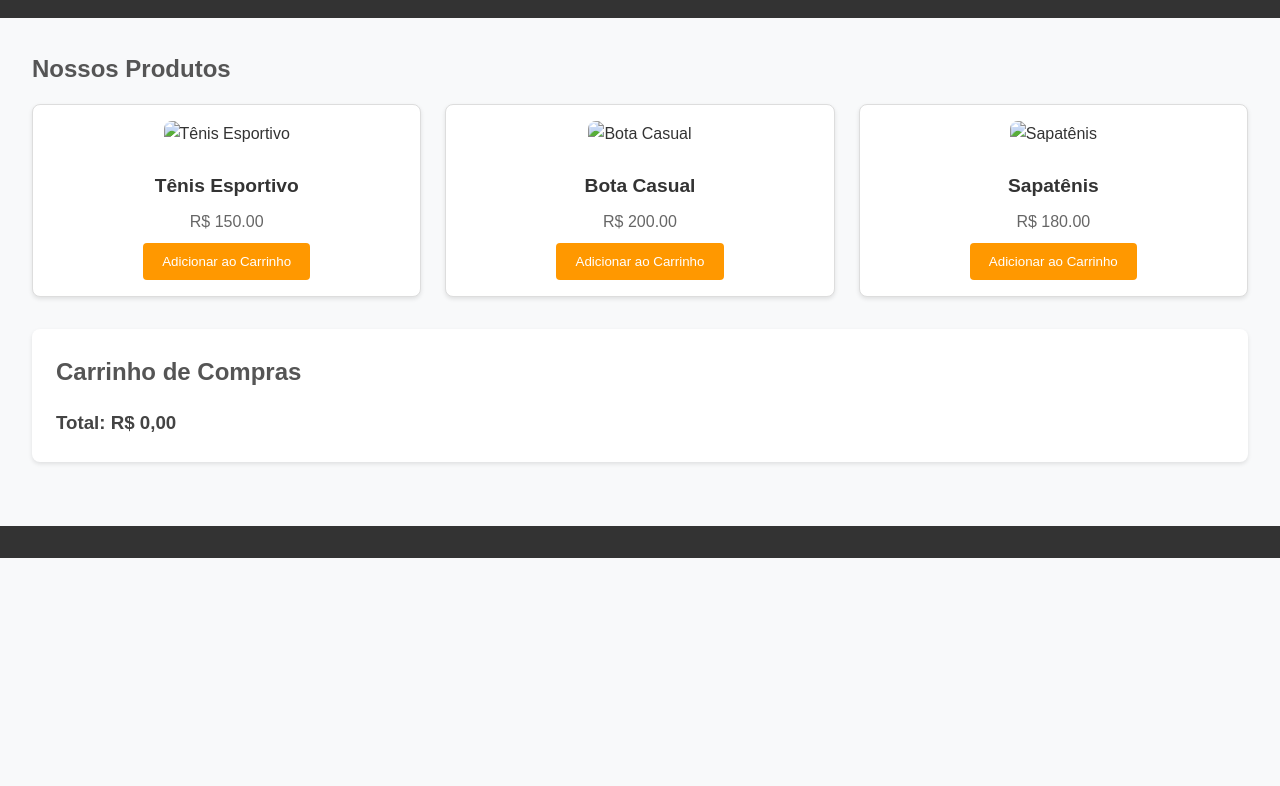
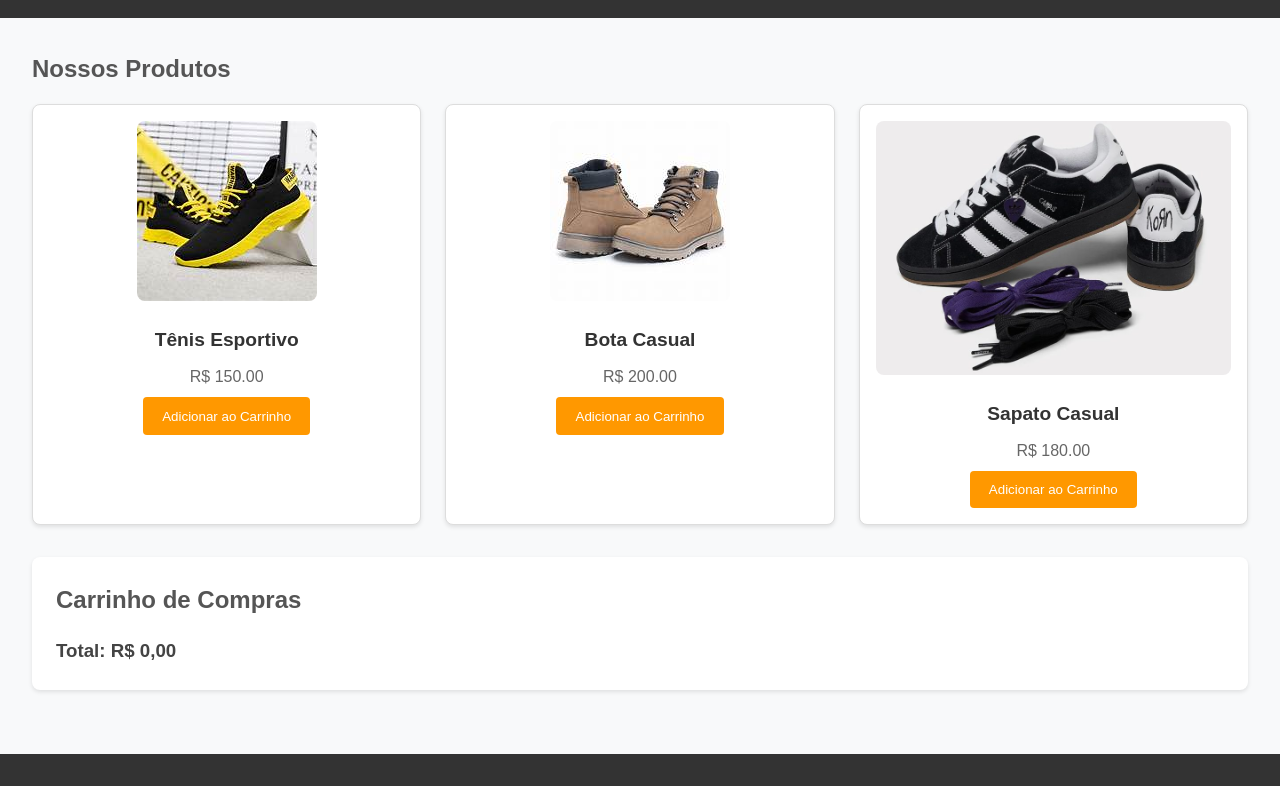
Before and after one commit to Gabriel-DIme/loja-de-sapatos-2-HTML-CSS, a plain HTML site: page index.html in a window 1280 px wide. Shown: the part 99-885 px from the top of the page. Before the commit the page ends 800 px from the top, so only its background shows below. Drawn offline with Linux system fonts and the light colour scheme.

Commit message:
add de imagens

```diff
--- a/index.html
+++ b/index.html
@@ -27,19 +27,19 @@
                         <h2>Nossos Produtos</h2>
                         <div class="product-list">
                             <div class="product">
-                                <img src="/path/to/image1.jpg" alt="Tênis Esportivo">
+                                <img src="img/sapato esportivo.jpeg" alt="Tênis Esportivo">
                                 <h3>Tênis Esportivo</h3>
                                 <p>R$ 150.00</p>
                                 <button>Adicionar ao Carrinho</button></div>
                                 <div class="product">
-                                    <img src="/path/to/image2.jpg" alt="Bota Casual">
+                                    <img src="img/bota casual.jpeg" alt="Bota Casual">
                                     <h3>Bota Casual</h3>
                                     <p>R$ 200.00</p>
                                     <button>Adicionar ao Carrinho</button>
                                 </div>
                                 <div class="product">
-                                    <img src="/path/to/image3.jpg" alt="Sapatênis">
-                                    <h3>Sapatênis</h3>
+                                    <img src="img/sapato casual.jpeg" alt="Sapato Casual">
+                                    <h3>Sapato Casual</h3>
                                     <p>R$ 180.00</p>
                                     <button>Adicionar ao Carrinho</button>
                                 </div>
```
Also changed, not shown: style.css (+4 -5 lines), img/bota casual.jpeg (added), img/sapato casual.jpeg (added), img/sapato esportivo.jpeg (added).
